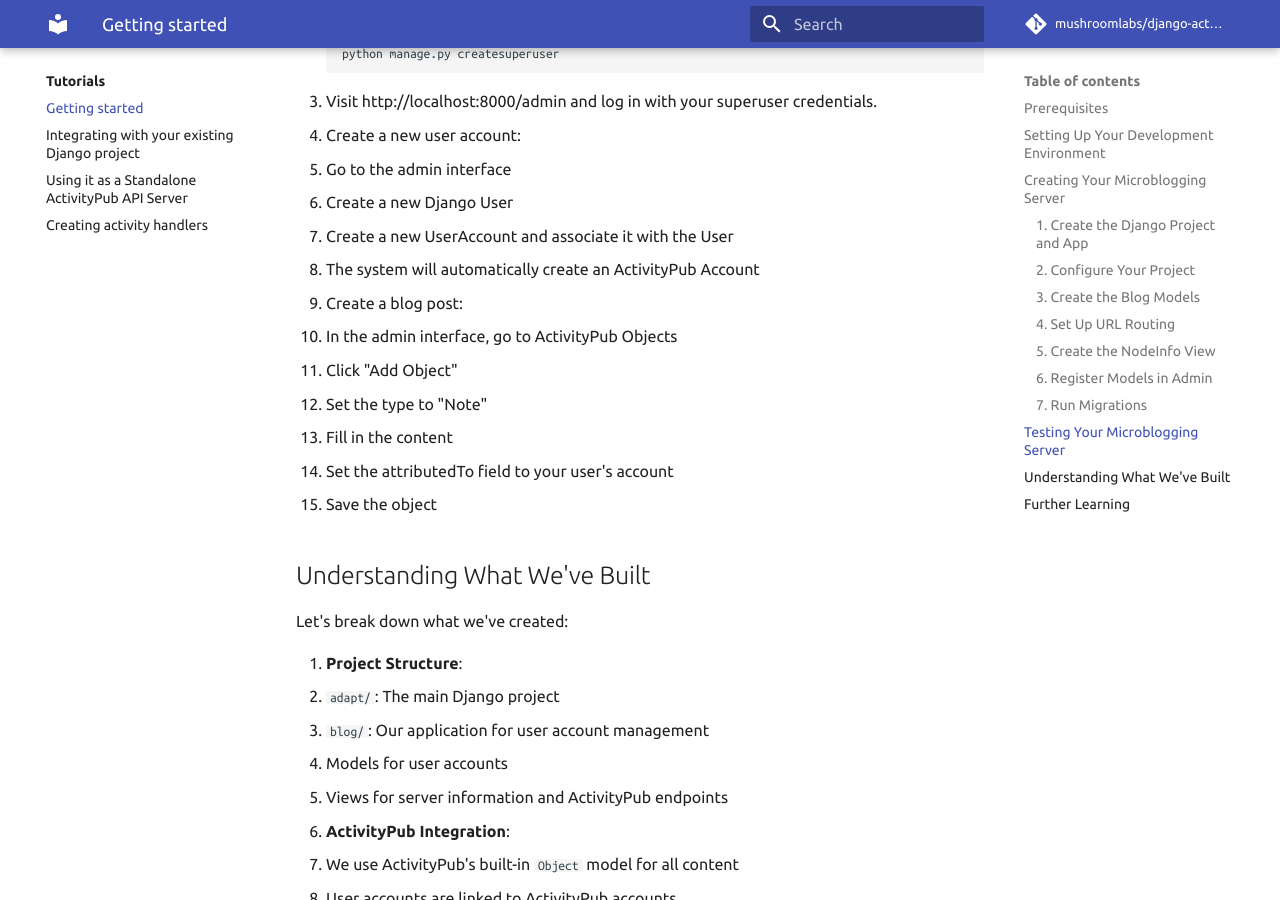
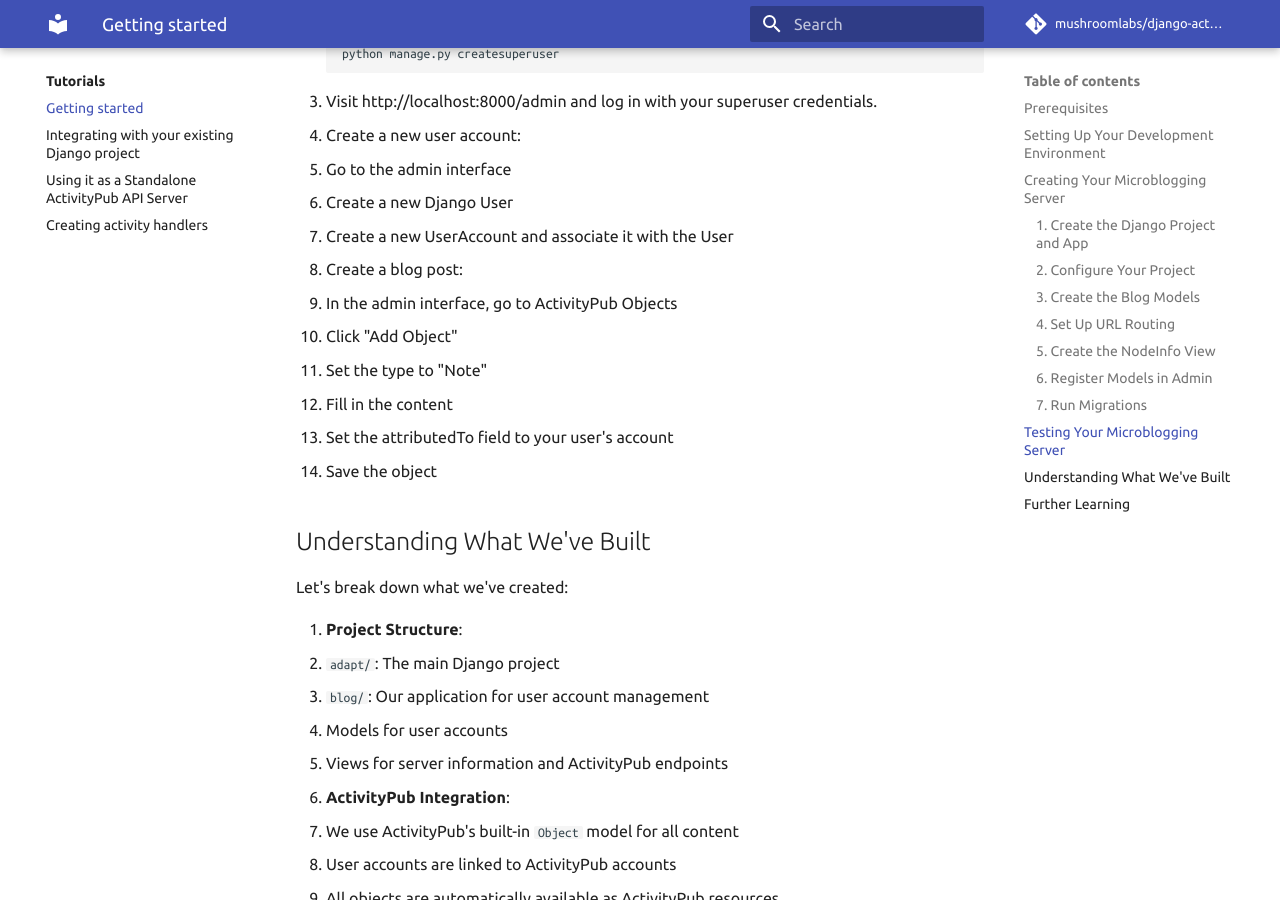
Before and after one commit to mushroomlabs/django-activitypub-toolkit, an MkDocs documentation site: the page built from docs/pages/tutorials/getting_started.md, in a window 1280 px wide and 900 px high, scrolled down 3976 px. Built offline with MkDocs 1.6.1 and Material for MkDocs 9.7.7, drawn with Linux system fonts in a browser that asks for light colours.

Commit message:
Documentation

```diff
--- a/docs/pages/tutorials/getting_started.md
+++ b/docs/pages/tutorials/getting_started.md
@@ -193,7 +193,6 @@ python manage.py createsuperuser
    - Go to the admin interface
    - Create a new Django User
    - Create a new UserAccount and associate it with the User
-   - The system will automatically create an ActivityPub Account
 
 5. Create a blog post:
    - In the admin interface, go to ActivityPub Objects
```
